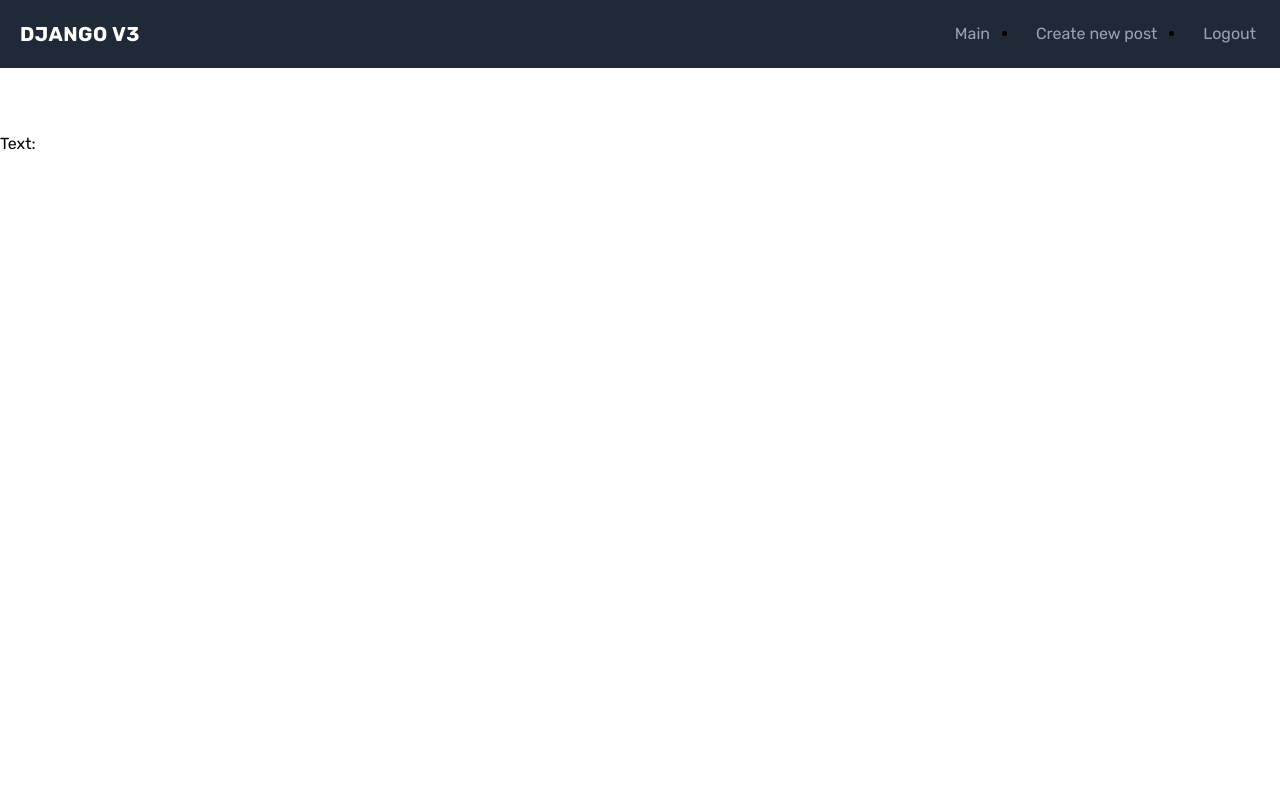
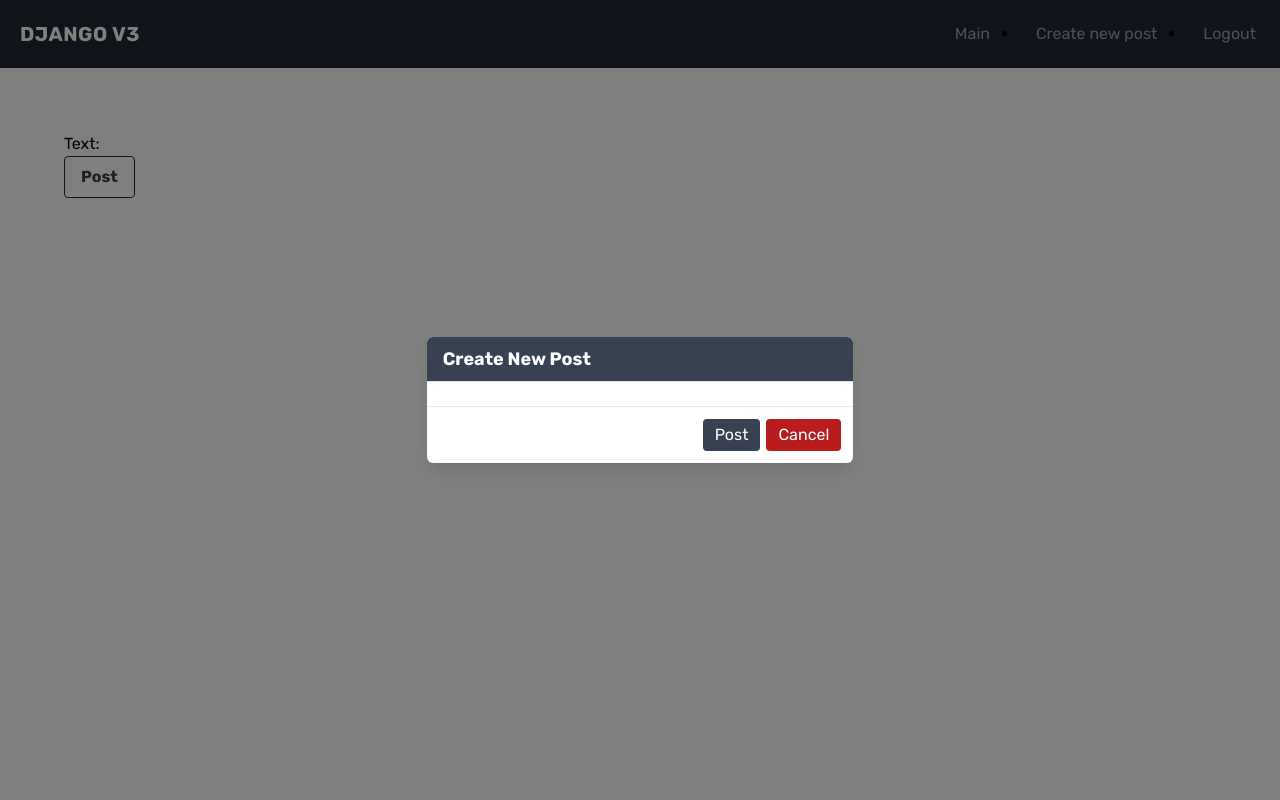
Before and after one commit to FancyPotts/django3, a Django app: page /new/ in a window 1280 px wide. Run offline with Django 4.2, Linux system fonts and the light colour scheme; the visitor is signed in with stand-in values (Sample User, id 1); some libraries are stand-ins or nearby versions.

Commit message:
Added modal for creating new post.

```diff
--- a/feed/templates/feed/create.html
+++ b/feed/templates/feed/create.html
@@ -1,11 +1,16 @@
 {% extends 'base.html' %}
 
-
-{% block title %}
-    Create a new post
-{% endblock title %}
+{% block title %} Create a new post {% endblock title %}
 
 
 {% block body %}
-    {{ form.as_p }}
+        <div class="p-16">
+            <form method="POST" action=".">
+                {% csrf_token %}
+                {{ form.as_p }}
+                <button class="bg-transparent hover:bg-gray-800 text-gray-700 font-semibold hover:text-white py-2 px-4 border border-gray-800 hover:border-transparent rounded text-right" type="submit">
+                    Post
+                </button>
+            </form>
+        </div>
 {% endblock body %}
--- a/feed/views.py
+++ b/feed/views.py
@@ -21,3 +21,14 @@
     model = Post
     template_name = "feed/create.html"
     fields = ['text']
+    success_url = "/"
+
+    def dispatch(self, request, *args, **kwargs):
+        self.request = request
+        return super().dispatch(request, *args, **kwargs)
+
+    def form_valid(self, form):
+        obj = form.save(commit=False)
+        obj.author = self.request.user
+        obj.save()
+        return super().form_valid(form)
--- a/til/templates/base.html
+++ b/til/templates/base.html
@@ -66,7 +66,7 @@
 
             <a
             href="{% url 'feed:new_post' %}"
-            class="lg:inline-flex lg:w-auto w-full px-3 py-2 rounded text-gray-400 items-center justify-center hover:bg-gray-900 hover:text-white"
+            class="lg:inline-flex lg:w-auto w-full px-3 py-2 rounded text-gray-400 items-center justify-center hover:bg-gray-900 hover:text-white show-modal"
             >
             <span>Create new post</span>
           </a>
@@ -88,8 +88,49 @@
           </a>
           {% endif %}
         </div>
+
+
+
       </div>
     </nav>
+<!-- Modal -->
+<!-- component -->
+
+
+  <div class="modal h-screen w-full fixed left-0 top-0 flex justify-center items-center bg-black bg-opacity-50">
+    <!-- modal -->
+    <div class="bg-white shadow-lg w-10/12 md:w-1/3 rounded-md">
+      <!-- modal header -->
+      <div class="border-b px-4 py-2 flex justify-between items-center rounded-t-md bg-gray-700">
+        <h3 class="font-semibold text-lg text-white">Create New Post</h3>
+      </div>
+      <!-- modal body -->
+      <div class="p-3">
+      </div>
+      <div class="flex justify-end items-center w-100 border-t p-3">
+        <button class="bg-gray-700 hover:bg-gray-900 px-3 py-1 rounded mr-1.5 text-white">Post</button>
+        <button class="bg-red-700 hover:bg-red-900 px-3 py-1 rounded text-white close-modal">Cancel</button>
+      </div>
+    </div>
+  </div>
+
+  <script>
+    const modal = document.querySelector('.modal');
+
+    const showModal = document.querySelector('.show-modal');
+    const closeModal = document.querySelectorAll('.close-modal');
+
+    showModal.addEventListener('click', function (){
+      modal.classList.remove('hidden')
+    });
+
+    closeModal.forEach(close => {
+      close.addEventListener('click', function (){
+        modal.classList.add('hidden')
+      });
+    });
+  </script>
+<!-- Modal End -->
 
     <script
       src="https://cdnjs.cloudflare.com/ajax/libs/jquery/3.5.0/jquery.min.js"
@@ -110,9 +151,9 @@
     </script>
     <!-- End navbar -->
     <!-- Body -->
-    <div class="mt-16">
+
       {% block body %} Default base file {% endblock body %}
-    </div>
+
     <!-- End body -->
   </body>
 </html>
```
